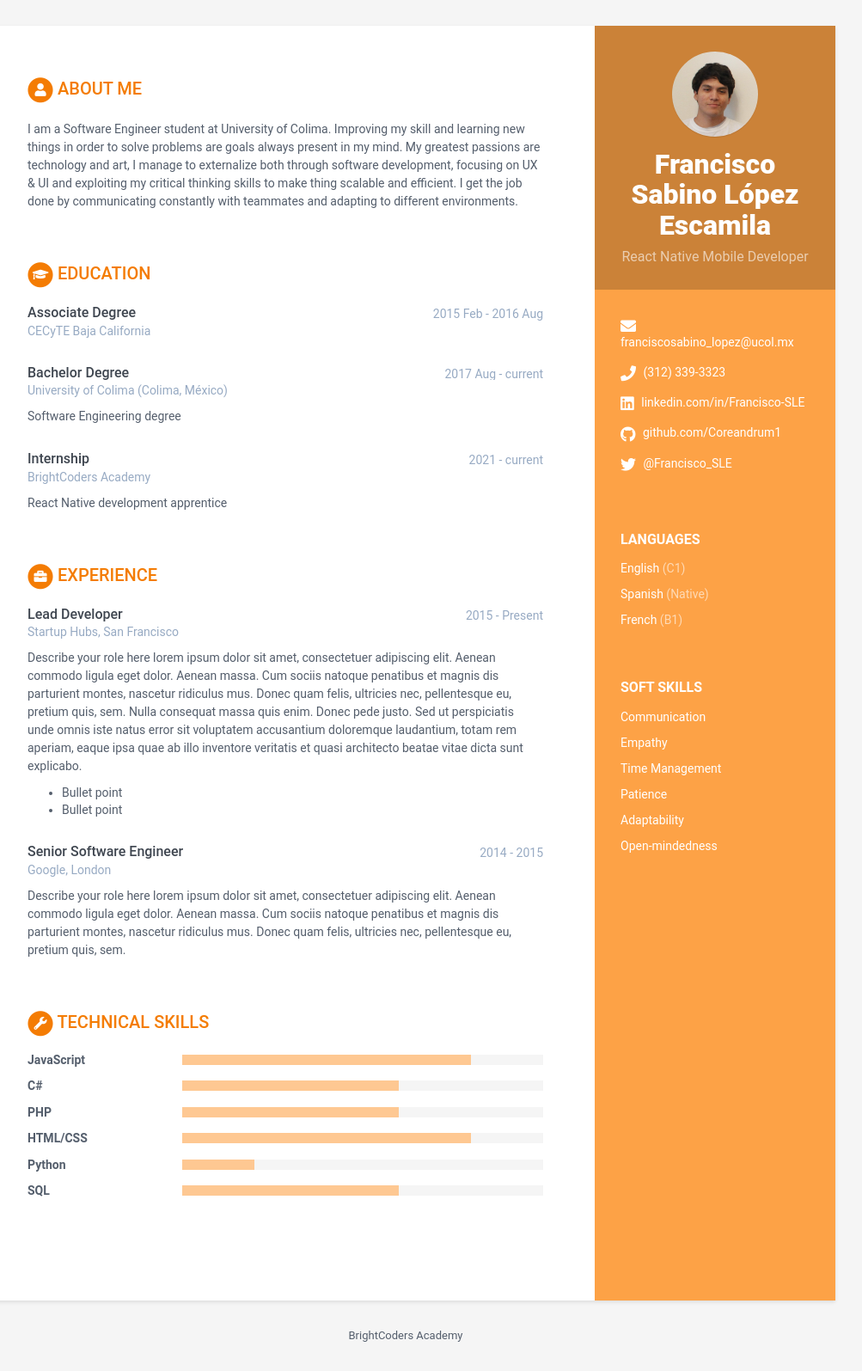
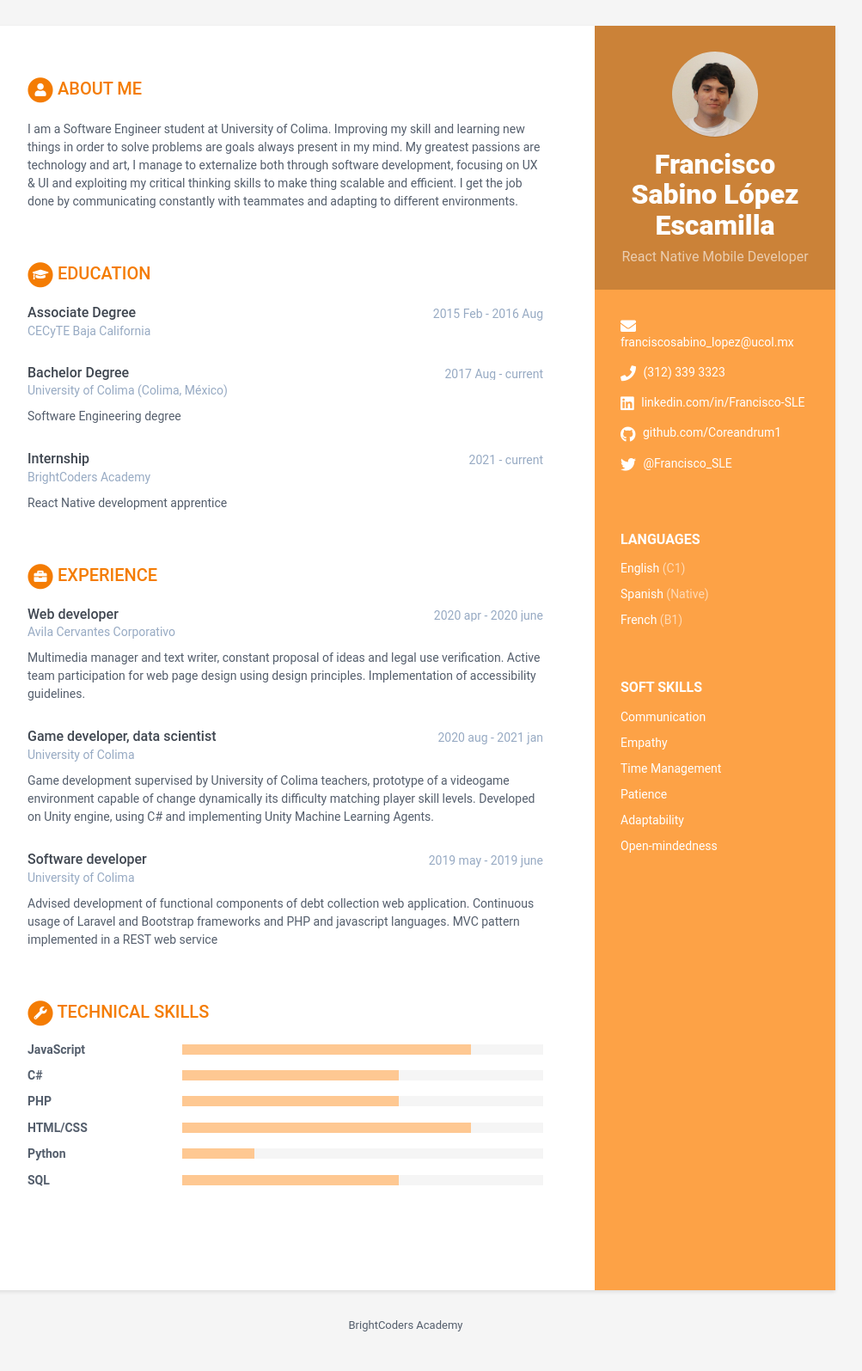
Before and after one commit to BC-MAR-21-RN/kata-resume-Coreandrum1, a Jekyll site: the page built from index.html, in a window 1280 px wide. Shown: the whole page at 86% size, without its empty margins (168-1171 px from the left). Built offline with Jekyll 4.4.1, drawn with Linux system fonts in a browser that asks for light colours.

Commit message:
updated experience

```diff
--- a/_data/data.yml
+++ b/_data/data.yml
@@ -7,13 +7,13 @@ sidebar:
   education: False # NO MODIFICAR
 
   # Profile information
-  name: Francisco Sabino López Escamila # Nombre completo
+  name: Francisco Sabino López Escamilla # Nombre completo
   tagline: React Native Mobile Developer # React Native Mobile Developer ó Ruby on Rails Web Developer Según sea el caso
   avatar: profile.jpg # Colocar una imagen con tu foto de 100x100 pixels dentro de /assets/images
 
   # Actualiza tus datos de contacto
   email: franciscosabino_lopez@ucol.mx
-  phone:  (312) 339-3323
+  phone:  (312) 339 3323
   website: # No agregar http://
   linkedin: linkedin.com/in/Francisco-SLE
   github: github.com/Coreandrum1
@@ -85,31 +85,27 @@ educationcomplete:
 
 # Registra aquí tu experiencia. Agrega o elimina según sea necesario
 experiences:
-  - role: Lead Developer
-    time: 2015 - Present
-    company: Startup Hubs, San Francisco
+  - role: Web developer
+    time: 2020 apr - 2020 june
+    company: Avila Cervantes Corporativo
     details: |
-      Describe your role here lorem ipsum dolor sit amet, consectetuer
-      adipiscing elit. Aenean commodo ligula eget dolor. Aenean massa.
-      Cum sociis natoque penatibus et magnis dis parturient montes,
-      nascetur ridiculus mus. Donec quam felis, ultricies nec,
-      pellentesque eu, pretium quis, sem. Nulla consequat massa quis
-      enim. Donec pede justo. Sed ut perspiciatis unde omnis iste natus
-      error sit voluptatem accusantium doloremque laudantium, totam rem
-      aperiam, eaque ipsa quae ab illo inventore veritatis et quasi
-      architecto beatae vitae dicta sunt explicabo.
-        - Bullet point
-        - Bullet point
+      Multimedia manager and text writer, constant proposal of ideas and legal use verification.
+      Active team participation for web page design using design principles. Implementation of accessibility guidelines.
 
-  - role: Senior Software Engineer
-    time: 2014 - 2015
-    company: Google, London
+  - role: Game developer, data scientist
+    time: 2020 aug - 2021 jan
+    company: University of Colima
     details: |
-      Describe your role here lorem ipsum dolor sit amet, consectetuer
-      adipiscing elit. Aenean commodo ligula eget dolor. Aenean massa.
-      Cum sociis natoque penatibus et magnis dis parturient montes,
-      nascetur ridiculus mus. Donec quam felis, ultricies nec,
-      pellentesque eu, pretium quis, sem.
+      Game development supervised by University of Colima teachers, prototype of a videogame environment capable of change dynamically its difficulty matching player skill levels.
+      Developed on Unity engine, using C# and implementing Unity Machine Learning Agents.
+
+  - role: Software developer
+    time: 2019 may - 2019 june
+    company: University of Colima
+    details: |
+      Advised development of functional components of debt collection web application. Continuous usage of Laravel and Bootstrap frameworks and PHP and javascript languages. MVC pattern implemented in a REST web service
+
+
 
 # Registra aquí tus habilidades técnicas, para level utiliza:
 # 20% para Novice
```
